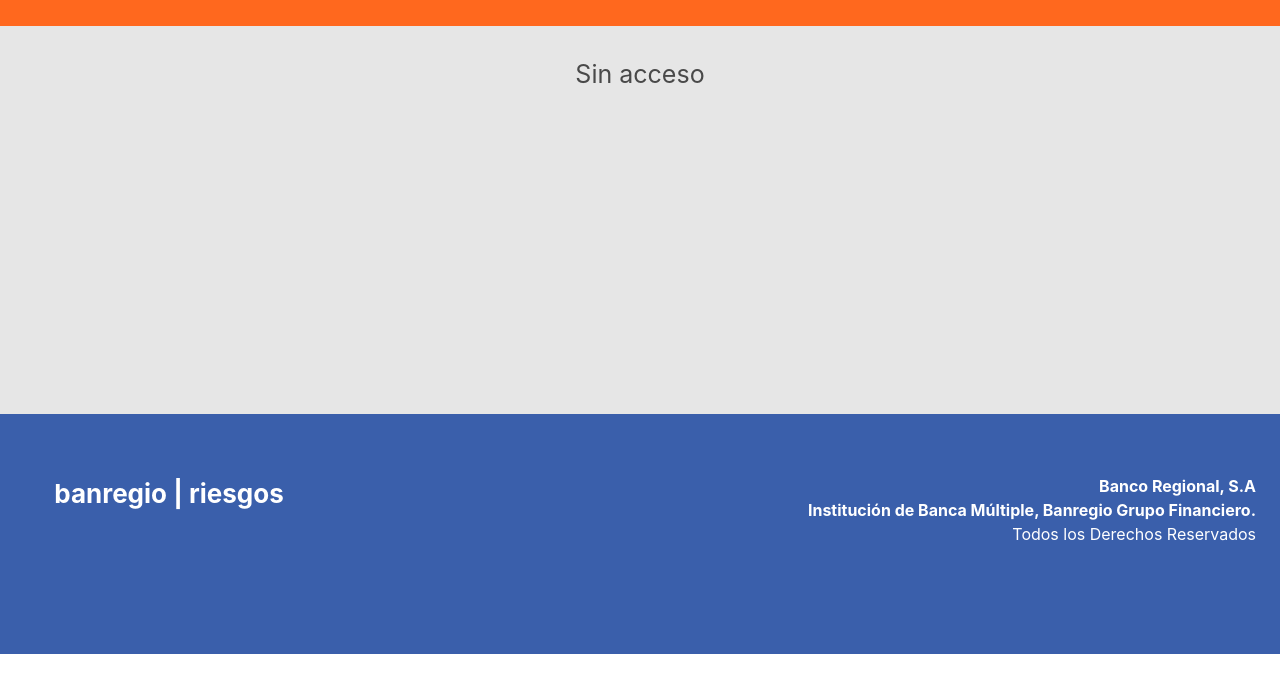
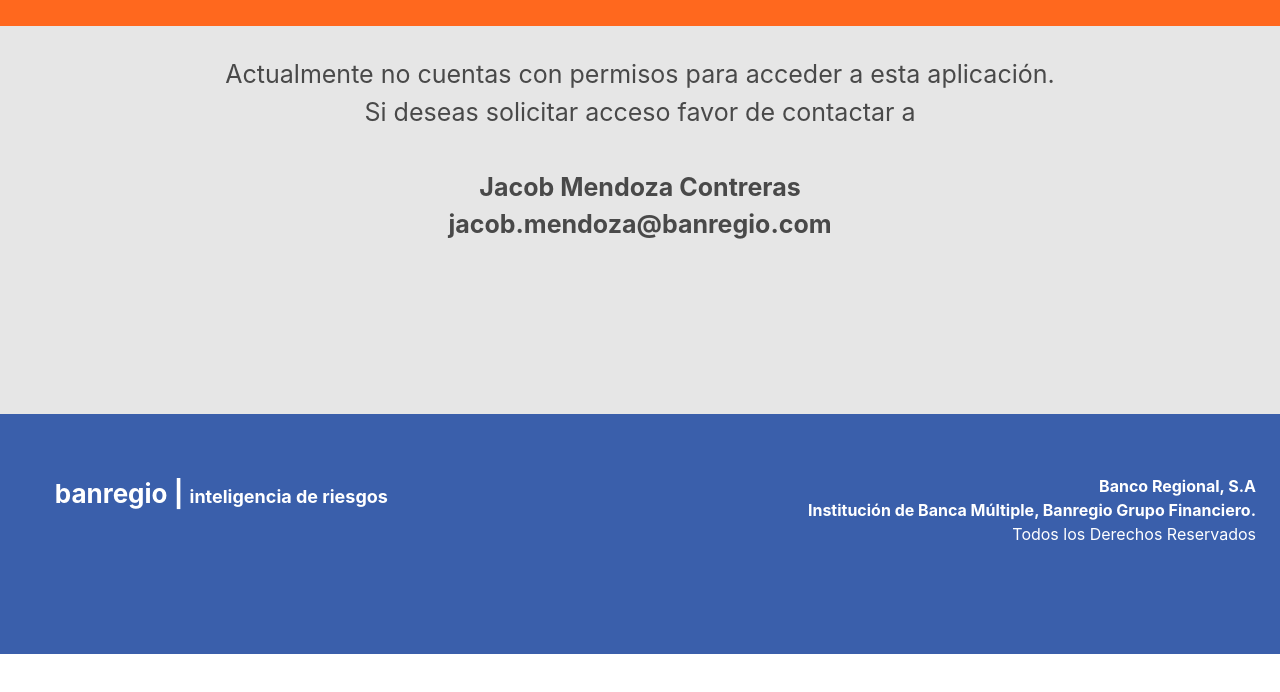
Before and after one commit to joseanpz/cappago, a website: page no_access.html in a window 1280 px wide. Shown: the part 84-776 px from the top of the page. Drawn offline with nearby package versions, Linux system fonts and the light colour scheme.

Commit message:
No acceso

```diff
--- a/js/components/data-table.js
+++ b/js/components/data-table.js
@@ -102,6 +102,7 @@
                 {
                     field: 'numero_solicitud',
                     label: 'Numero de Solicitud',
+
                     //width: '40',
                     //numeric: false
                 },
--- a/no_access.html
+++ b/no_access.html
@@ -41,17 +41,21 @@
           </div>
         </div>
     </nav>
-    <div style=" background-color: #e6e6e6; height:400px; padding-top:30px; font-size: 25px; text-align: center;">Sin acceso</div>
+    <div style=" background-color: #e6e6e6; height:400px; padding-top:30px; font-size: 25px; text-align: center;">
+        Actualmente no cuentas con permisos para acceder a esta aplicación.<br/> Si deseas solicitar acceso favor de contactar a<br/><br/>
+      <div style="text-align: center; width: 60%; margin: auto;">
+        <label><b> Jacob Mendoza Contreras</b></label><br/>
+        <label><b>jacob.mendoza@banregio.com</b></label><br/>
+      </div>
+  </div>
     </div>
-  <div class="footer columns" style="padding-bottom: -15px;">
-    <div style="font-weight:bold; font-size: 26px; text-align: center;" class="column is-3">banregio | riesgos</div>
+  <div class="footer columns">
+    <div style="font-weight:bold; font-size: 26px; text-align: center;" class="column is-4">banregio | <label style="font-size: 18px;"> inteligencia de riesgos </label></div>
     <div class="column" style="text-align: right;">
       <p><b>Banco Regional, S.A</b></p>
       <p><b>Institución de Banca Múltiple, Banregio Grupo Financiero. </b></p>
       <p>Todos los Derechos Reservados</p>
-
     </div>
-
   </div>
   </body>
 
```
